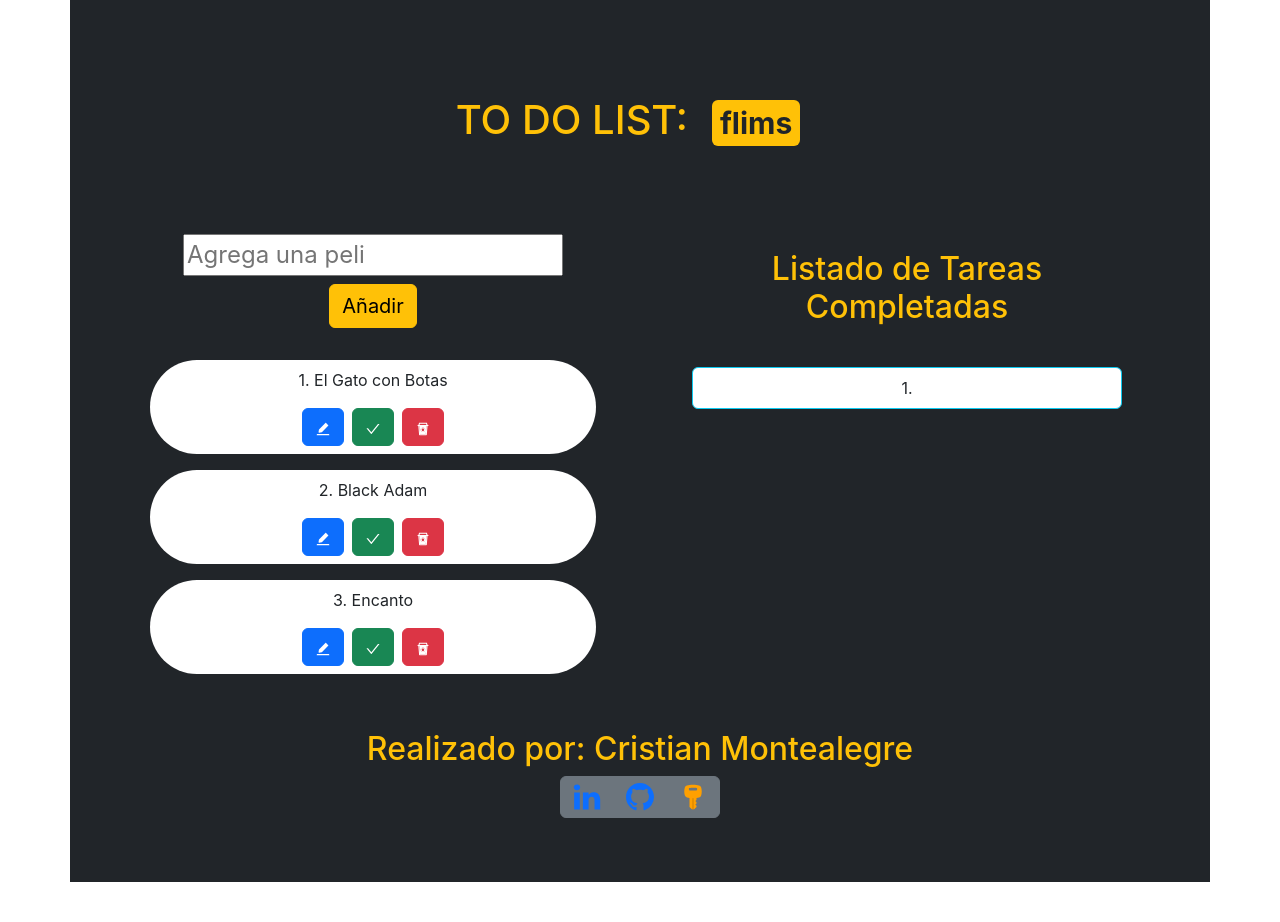
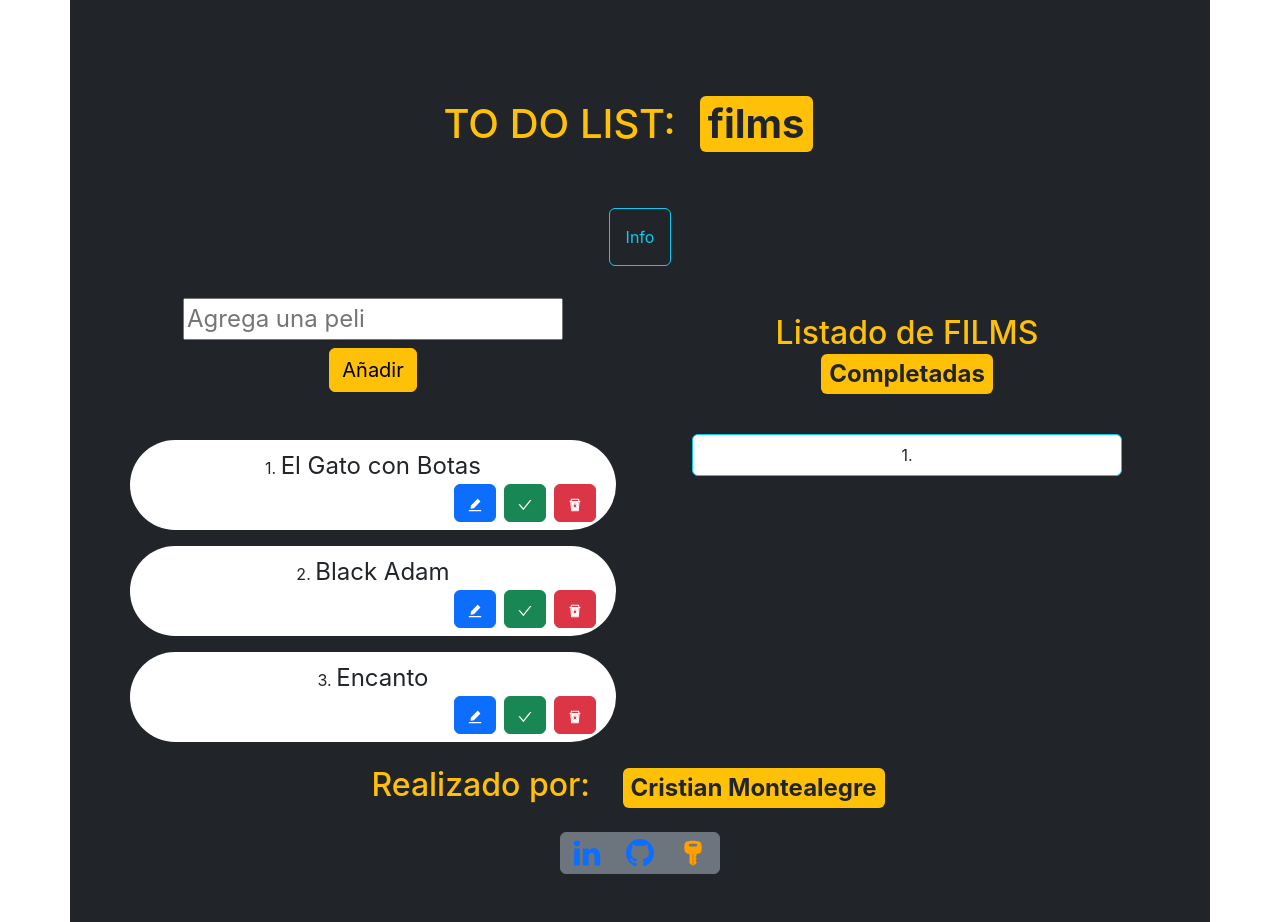
Before and after one commit to cgmontea98/bit08, a React (Create React App) app: page / in a window 1280 px wide. Before the commit the page ends 882 px from the top, so only its background shows below. Built offline with nearby package versions, Linux system fonts and the light colour scheme; the HTML template or start-up script is replaced by a standard one.

Commit message:
diseño final, layout final, boton de info al 100

```diff
--- a/package.json
+++ b/package.json
@@ -13,6 +13,8 @@
     "react-dom": "^18.2.0",
     "react-icons": "^4.7.1",
     "react-scripts": "5.0.1",
+    "sweetalert2": "^11.7.1",
+    "sweetalert2-react-content": "^5.0.7",
     "web-vitals": "^2.1.4"
   },
   "scripts": {
--- a/src/App.js
+++ b/src/App.js
@@ -6,6 +6,7 @@ import { Footer } from "./Components/Footer";
 import Container from "react-bootstrap/Container";
 import Row from "react-bootstrap/Row";
 import Col from "react-bootstrap/Col";
+import { Section } from "./Components/Section";
 
 function App() {
   return (
@@ -19,6 +20,7 @@ function App() {
         <Row>
           <Col>
             <Main />
+            <Section />
           </Col>
           <Col>
             <Aside />
--- a/src/Components/Aside.jsx
+++ b/src/Components/Aside.jsx
@@ -3,12 +3,20 @@ import Container from "react-bootstrap/Container";
 import Row from "react-bootstrap/Row";
 import Col from "react-bootstrap/Col";
 import ListGroup from "react-bootstrap/ListGroup";
+import Badge from "react-bootstrap/Badge";
 
 export const Aside = () => {
   return (
     <Container className="text-center p-4">
       <Row>
-        <Col><h2 className="text-warning m-4">Listado de Tareas Completadas</h2></Col>
+        <Col>
+          <h2 className="text-warning m-4">
+            Listado de FILMS
+            <Badge bg="warning" className="text-dark p-2 mx-4">
+              Completadas
+            </Badge>
+          </h2>
+        </Col>
       </Row>
       <Row className="p-2">
         <Col>
--- a/src/Components/Footer.jsx
+++ b/src/Components/Footer.jsx
@@ -7,27 +7,39 @@ import ButtonGroup from "react-bootstrap/ButtonGroup";
 import { TfiLinkedin } from "react-icons/tfi";
 import { GoMarkGithub } from "react-icons/go";
 import { FcKey } from "react-icons/fc";
-
-
+import Badge from "react-bootstrap/Badge";
 
 export const Footer = () => {
   return (
     <Container className="text-warning text-center">
       <Row>
         <Col className="p-3">
-          <h2>Realizado por: Cristian Montealegre </h2>
+          <h2>
+            Realizado por:{" "}
+            <Badge bg="warning" className="text-dark p-2 mx-4">
+              Cristian Montealegre
+            </Badge>
+          </h2>
+        </Col>
+      </Row>
+      <Row>
+        <Col>
           <ButtonGroup aria-label="Basic example">
             <Button variant="secondary">
               <a href="https://www.linkedin.com/in/cgmontea98/">
-                <TfiLinkedin className="fs-3"/>
+                <TfiLinkedin className="fs-3" />
               </a>
             </Button>
-            <Button variant="secondary"><a href="https://github.com/cgmontea98">
-                <GoMarkGithub className="fs-3"/>
-              </a></Button>
-            <Button variant="secondary"><a href="https://cgmontea98.github.io/bit07me/">
-                <FcKey className="fs-3"/>
-              </a></Button>
+            <Button variant="secondary">
+              <a href="https://github.com/cgmontea98">
+                <GoMarkGithub className="fs-3" />
+              </a>
+            </Button>
+            <Button variant="secondary">
+              <a href="https://cgmontea98.github.io/bit07me/">
+                <FcKey className="fs-3" />
+              </a>
+            </Button>
           </ButtonGroup>
         </Col>
       </Row>
--- a/src/Components/Header.jsx
+++ b/src/Components/Header.jsx
@@ -3,18 +3,38 @@ import Container from "react-bootstrap/Container";
 import Row from "react-bootstrap/Row";
 import Col from "react-bootstrap/Col";
 import Badge from "react-bootstrap/Badge";
+import Button from "react-bootstrap/Button";
+import Swal from "sweetalert2";
+import withReactContent from "sweetalert2-react-content";
 
 export const Header = () => {
+  function handleClick() {
+    const MySwal = withReactContent(Swal);
+
+    MySwal.fire({
+      title: <strong>Aquí puedes agregar todas las peli que te recomienden</strong>,
+      html: <i>Modificar títlo, marcas las vistas y eliminarlas..</i>,
+      icon: "success",
+    });
+  }
+
   return (
     <Container>
       <Row>
         <Col>
           <h1 className="p-5 text-warning text-center">
             TO DO LIST:
-            <Badge bg="warning" className="text-dark p-2 mx-4">
-              flims
+            <Badge bg="warning" className="text-dark p-2 mx-4 fs-1">
+              films
             </Badge>
           </h1>
+        </Col>
+      </Row>
+      <Row>
+        <Col className="d-flex justify-content-center">
+          <Button variant="outline-info" className="p-3" onClick={handleClick}>
+            Info
+          </Button>
         </Col>
       </Row>
     </Container>
--- a/src/Components/Main.jsx
+++ b/src/Components/Main.jsx
@@ -3,10 +3,6 @@ import Container from "react-bootstrap/Container";
 import Row from "react-bootstrap/Row";
 import Col from "react-bootstrap/Col";
 import Button from "react-bootstrap/Button";
-import ListGroup from "react-bootstrap/ListGroup";
-import { AiFillEdit } from "react-icons/ai";
-import { AiOutlineCheck } from "react-icons/ai";
-import { AiTwotoneRest } from "react-icons/ai";
 
 export const Main = () => {
   return (
@@ -20,63 +16,6 @@ export const Main = () => {
             </Button>
           </Col>
         </Row>
-        <Row className="p-2">
-          <Col>
-            <ListGroup as="ol" numbered>
-              <ListGroup.Item
-                as="li"
-                className="my-2 border border-0 rounded-pill"
-              >
-                El Gato con Botas
-                <div className="pt-3">
-                  <Button variant="primary mx-1">
-                    <AiFillEdit />
-                  </Button>
-                  <Button variant="success mx-1">
-                    <AiOutlineCheck />
-                  </Button>
-                  <Button variant="danger mx-1">
-                    <AiTwotoneRest />
-                  </Button>
-                </div>
-              </ListGroup.Item>
-              <ListGroup.Item
-                as="li"
-                className="my-2 border border-0 rounded-pill"
-              >
-                Black Adam
-                <div className="pt-3">
-                  <Button variant="primary mx-1">
-                    <AiFillEdit />
-                  </Button>
-                  <Button variant="success mx-1">
-                    <AiOutlineCheck />
-                  </Button>
-                  <Button variant="danger mx-1">
-                    <AiTwotoneRest />
-                  </Button>
-                </div>
-              </ListGroup.Item>
-              <ListGroup.Item
-                as="li"
-                className="my-2 border border-0 rounded-pill"
-              >
-                Encanto
-                <div className="pt-3">
-                  <Button variant="primary mx-1">
-                    <AiFillEdit />
-                  </Button>
-                  <Button variant="success mx-1">
-                    <AiOutlineCheck />
-                  </Button>
-                  <Button variant="danger mx-1">
-                    <AiTwotoneRest />
-                  </Button>
-                </div>
-              </ListGroup.Item>
-            </ListGroup>
-          </Col>
-        </Row>
       </Container>
     </>
   );
--- /dev/null
+++ b/src/Components/Section.jsx
@@ -0,0 +1,75 @@
+import React from "react";
+import Container from "react-bootstrap/Container";
+import Row from "react-bootstrap/Row";
+import Col from "react-bootstrap/Col";
+import Button from "react-bootstrap/Button";
+import ListGroup from "react-bootstrap/ListGroup";
+import { AiFillEdit } from "react-icons/ai";
+import { AiOutlineCheck } from "react-icons/ai";
+import { AiTwotoneRest } from "react-icons/ai";
+
+export const Section = () => {
+  return (
+    <>
+      <Container>
+        <Row>
+          <Col className="text-center">
+            <ListGroup as="ol" numbered>
+              <ListGroup.Item
+                as="li"
+                className="my-2 border border-0 rounded-pill"
+              >
+                <label className="fs-4">El Gato con Botas</label>
+                <div className="d-flex justify-content-end">
+                  <Button variant="primary mx-1">
+                    <AiFillEdit />
+                  </Button>
+                  <Button variant="success mx-1">
+                    <AiOutlineCheck />
+                  </Button>
+                  <Button variant="danger mx-1">
+                    <AiTwotoneRest />
+                  </Button>
+                </div>
+              </ListGroup.Item>
+              <ListGroup.Item
+                as="li"
+                className="my-2 border border-0 rounded-pill"
+              >
+                <label className="fs-4">Black Adam</label>
+                <div className="d-flex justify-content-end">
+                  <Button variant="primary mx-1">
+                    <AiFillEdit />
+                  </Button>
+                  <Button variant="success mx-1">
+                    <AiOutlineCheck />
+                  </Button>
+                  <Button variant="danger mx-1">
+                    <AiTwotoneRest />
+                  </Button>
+                </div>
+              </ListGroup.Item>
+              <ListGroup.Item
+                as="li"
+                className="my-2 border border-0 rounded-pill"
+              >
+                <label className="fs-4">Encanto</label>
+                <div className="d-flex justify-content-end">
+                  <Button variant="primary mx-1">
+                    <AiFillEdit />
+                  </Button>
+                  <Button variant="success mx-1">
+                    <AiOutlineCheck />
+                  </Button>
+                  <Button variant="danger mx-1">
+                    <AiTwotoneRest />
+                  </Button>
+                </div>
+              </ListGroup.Item>
+            </ListGroup>
+          </Col>
+        </Row>
+      </Container>
+    </>
+  );
+};
```
Also changed, not shown: 1 other file (tests, documents, lock files or other folders).
